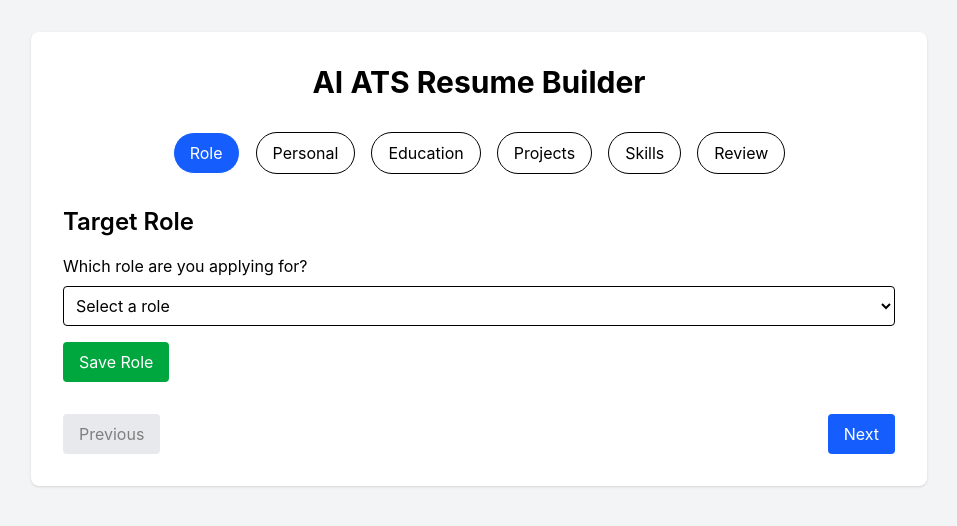
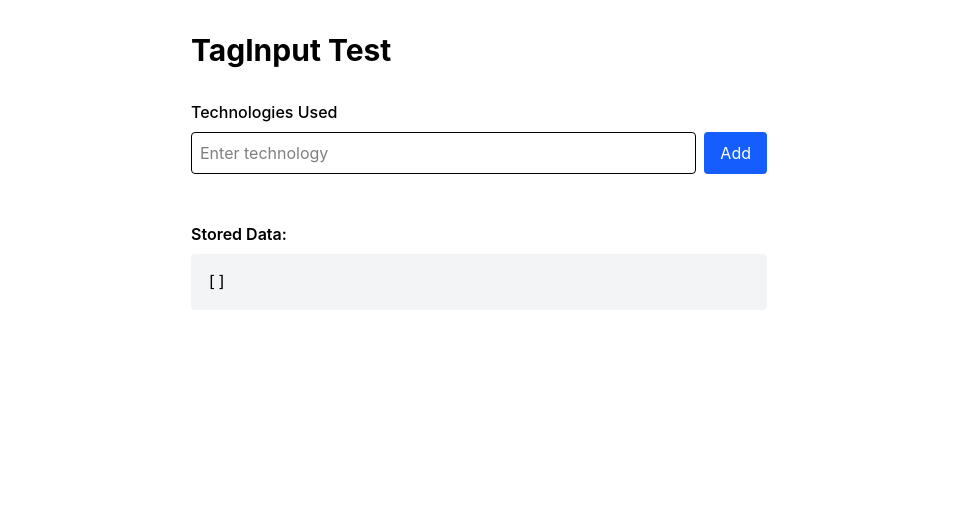
Before and after one commit to s-vinutha/ai-ats-resume-builder, a React (Vite) app: page / in a window 1280 px wide. Shown: the top 526 px of the page, without its empty margins (161-1118 px from the left). Built offline with nearby package versions, Linux system fonts and the light colour scheme.

Commit message:
Build reusable TagInput component

```diff
--- a/src/App.tsx
+++ b/src/App.tsx
@@ -1,60 +1,38 @@
 import { useState } from "react";
-
-import Stepper from "./components/Stepper";
-
-import RolePage from "./pages/RolePage";
-import PersonalPage from "./pages/PersonalPage";
-import EducationPage from "./pages/EducationPage";
-import ProjectsPage from "./pages/ProjectsPage";
-import SkillsPage from "./pages/SkillsPage";
-import ReviewPage from "./pages/ReviewPage";
+import TagInput from "./components/TagInput";
 
 function App() {
-  const [currentStep, setCurrentStep] = useState(0);
-
-  const pages = [
-    <RolePage />,
-    <PersonalPage />,
-    <EducationPage />,
-    <ProjectsPage />,
-    <SkillsPage />,
-    <ReviewPage />,
-  ];
+  const [technologies, setTechnologies] =
+    useState<string[]>([]);
 
   return (
-    <div className="min-h-screen bg-gray-100 p-8">
-      <div className="max-w-4xl mx-auto bg-white rounded-lg shadow p-8">
-        <h1 className="text-3xl font-bold text-center mb-8">
-          AI ATS Resume Builder
+    <div className="min-h-screen p-8">
+      <div className="max-w-xl mx-auto">
+
+        <h1 className="text-3xl font-bold mb-8">
+          TagInput Test
         </h1>
 
-        <Stepper currentStep={currentStep} />
+        <TagInput
+          label="Technologies Used"
+          tags={technologies}
+          onChange={setTechnologies}
+        />
 
-        <div className="mb-8">{pages[currentStep]}</div>
+        <div className="mt-8">
+          <h2 className="font-semibold mb-2">
+            Stored Data:
+          </h2>
 
-        <div className="flex justify-between">
-          <button
-            onClick={() =>
-              setCurrentStep((prev) => Math.max(prev - 1, 0))
-            }
-            disabled={currentStep === 0}
-            className="px-4 py-2 bg-gray-300 rounded disabled:opacity-50"
-          >
-            Previous
-          </button>
+          <pre className="bg-gray-100 p-4 rounded">
+            {JSON.stringify(
+              technologies,
+              null,
+              2
+            )}
+          </pre>
+        </div>
 
-          <button
-            onClick={() =>
-              setCurrentStep((prev) =>
-                Math.min(prev + 1, pages.length - 1)
-              )
-            }
-            disabled={currentStep === pages.length - 1}
-            className="px-4 py-2 bg-blue-600 text-white rounded disabled:opacity-50"
-          >
-            Next
-          </button>
-        </div>
       </div>
     </div>
   );
--- /dev/null
+++ b/src/components/TagInput.tsx
@@ -0,0 +1,81 @@
+import { useState } from "react";
+
+type TagInputProps = {
+  label: string;
+  tags: string[];
+  onChange: (tags: string[]) => void;
+};
+
+export default function TagInput({
+  label,
+  tags,
+  onChange,
+}: TagInputProps) {
+  const [input, setInput] = useState("");
+
+  const addTag = () => {
+    const trimmed = input.trim();
+
+    if (!trimmed) return;
+
+    if (tags.includes(trimmed)) {
+      alert("Technology already added.");
+      return;
+    }
+
+    onChange([...tags, trimmed]);
+    setInput("");
+  };
+
+  const removeTag = (tagToRemove: string) => {
+    onChange(
+      tags.filter((tag) => tag !== tagToRemove)
+    );
+  };
+
+  return (
+    <div>
+      <label className="block mb-2 font-medium">
+        {label}
+      </label>
+
+      <div className="flex gap-2 mb-4">
+        <input
+          value={input}
+          onChange={(e) =>
+            setInput(e.target.value)
+          }
+          placeholder="Enter technology"
+          className="flex-1 border rounded p-2"
+        />
+
+        <button
+          type="button"
+          onClick={addTag}
+          className="bg-blue-600 text-white px-4 py-2 rounded"
+        >
+          Add
+        </button>
+      </div>
+
+      <div className="flex flex-wrap gap-2">
+        {tags.map((tag) => (
+          <div
+            key={tag}
+            className="bg-gray-200 px-3 py-1 rounded-full flex items-center gap-2"
+          >
+            <span>{tag}</span>
+
+            <button
+              type="button"
+              onClick={() => removeTag(tag)}
+              className="text-red-600 font-bold"
+            >
+              ×
+            </button>
+          </div>
+        ))}
+      </div>
+    </div>
+  );
+}
```
